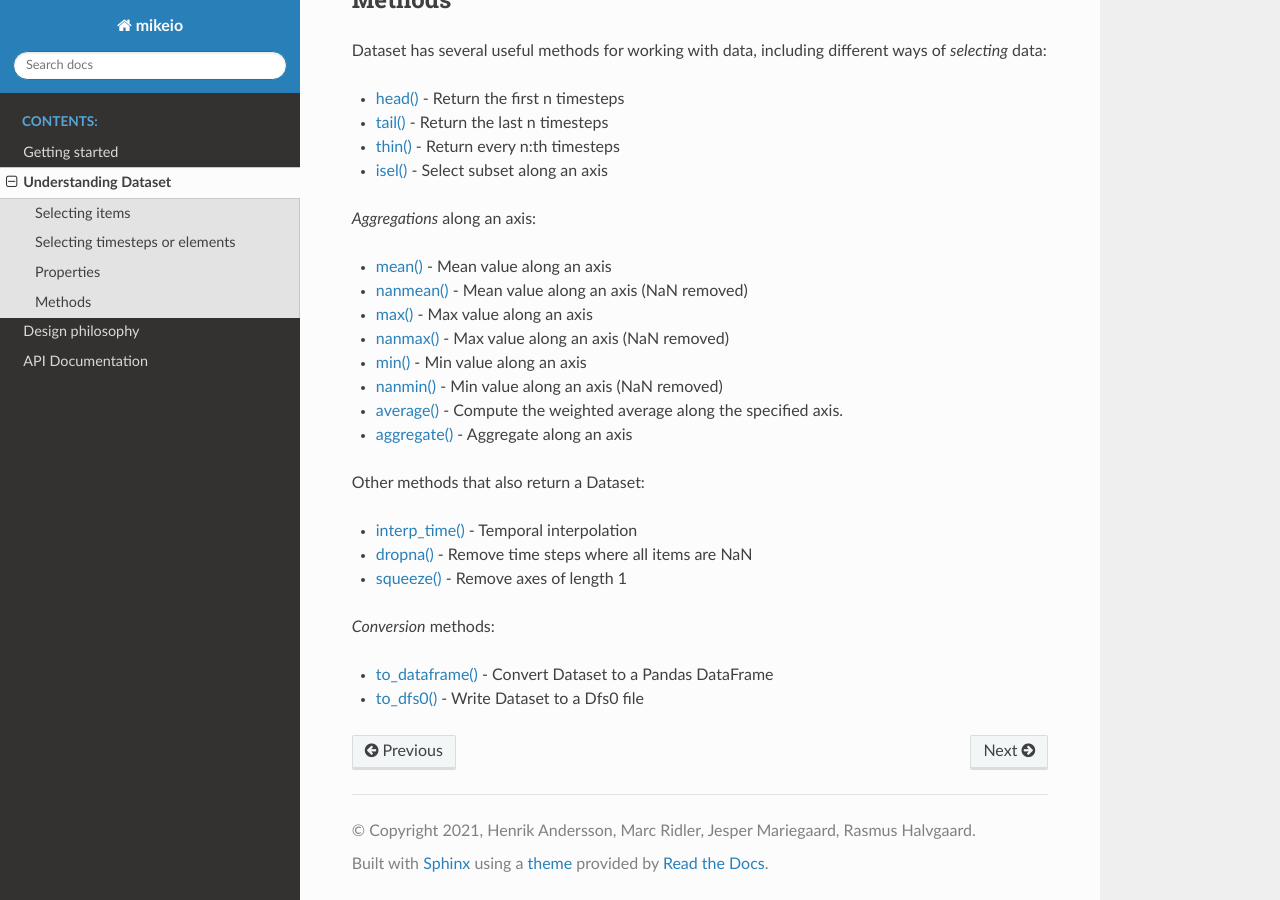
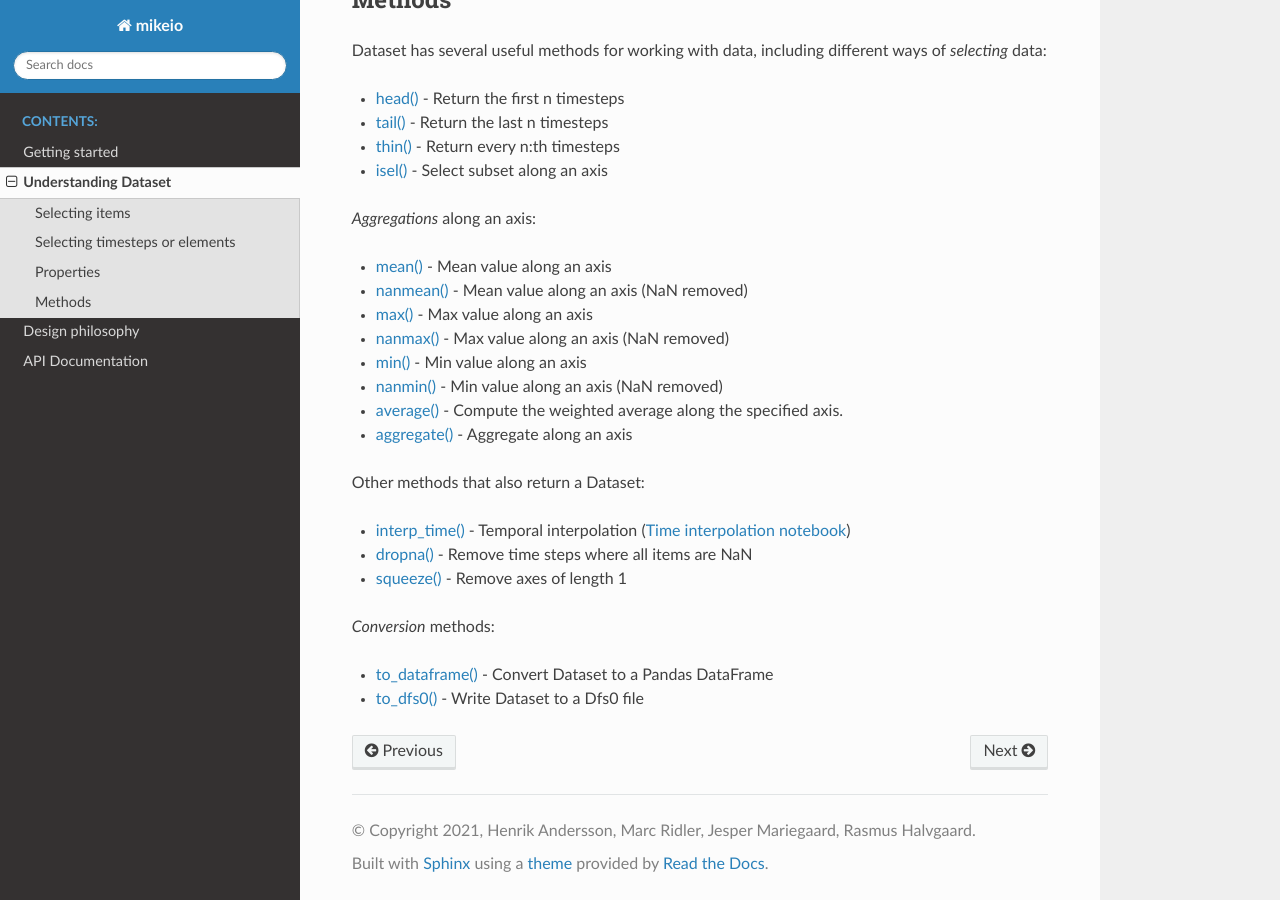
Before and after one commit to DHI/mikeio, a Sphinx documentation site: the page built from docs/understanding_dataset.rst, in a window 1280 px wide and 900 px high, scrolled down 1933 px. Built offline with Sphinx 7.4.7 and the Read the Docs theme 2.0.0, drawn with Linux system fonts in a browser that asks for light colours.

Commit message:
example notebooks

```diff
--- a/docs/understanding_dataset.rst
+++ b/docs/understanding_dataset.rst
@@ -114,7 +114,7 @@ including different ways of *selecting* data:
 
 Other methods that also return a Dataset:
 
-* `interp_time() <api.html#mikeio.Dataset.interp_time>`_ - Temporal interpolation
+* `interp_time() <api.html#mikeio.Dataset.interp_time>`_ - Temporal interpolation (`Time interpolation notebook <https://nbviewer.jupyter.org/github/DHI/mikeio/blob/main/notebooks/Time%20interpolation.ipynb>`_)
 * `dropna() <api.html#mikeio.Dataset.dropna>`_ - Remove time steps where all items are NaN
 * `squeeze() <api.html#mikeio.Dataset.squeeze>`_ - Remove axes of length 1
 
```
